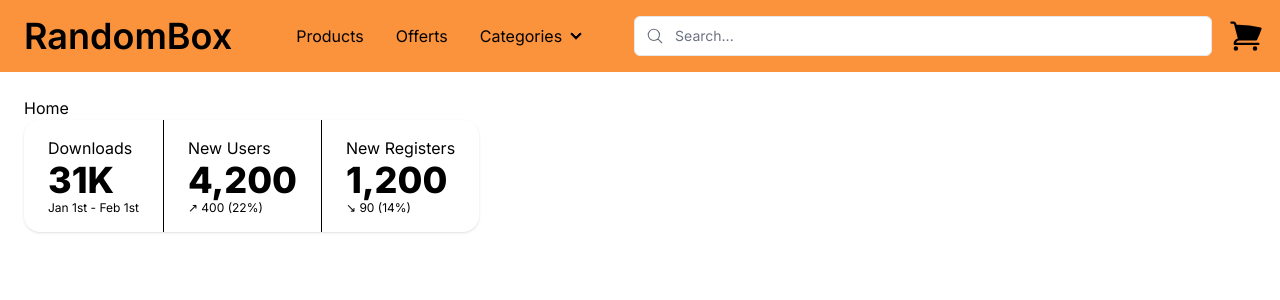
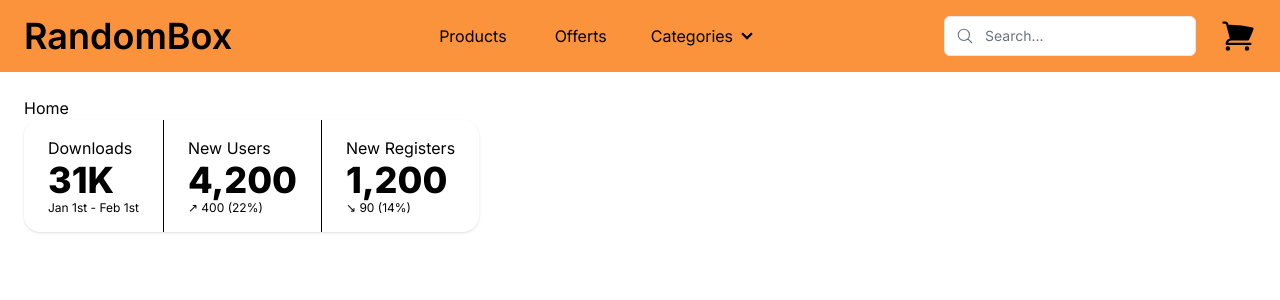
Before and after one commit to JuanOcaranza/Feuilles-Ocaranza-proyecto-nextjs, a Next.js app: page / in a window 1280 px wide. Shown: the top 300 px of the page. Built offline with nearby package versions, Linux system fonts and the light colour scheme; a web font is replaced by a local one.

Commit message:
Cambios visuales de la Navbar

```diff
--- a/components/cart.tsx
+++ b/components/cart.tsx
@@ -5,7 +5,7 @@ export default function Cart(){
     return (
         <Sheet>
             <SheetTrigger>
-                <ShoppingCartIcon className="w-6 lg:w-9" />
+                <ShoppingCartIcon className="w-6 lg:w-9 mr-2 ml-2" />
             </SheetTrigger>
             <SheetContent />
         </Sheet>
--- a/components/navbar/nav-links.tsx
+++ b/components/navbar/nav-links.tsx
@@ -18,7 +18,7 @@ export default function NavLinks() {
                     key={link.name}
                     href={link.href}
                     className={clsx(
-                        "text-base  items-center justify-center rounded-md p-2 ml-2 mr-2 hover:bg-orange-500 transition-all",
+                        "text-base items-center justify-center rounded-md p-2 pr-3 pl-3 ml-2 mr-2 hover:bg-orange-500 transition-all",
                         {"bg-orange-500 font-semibold" : pathname === link.href}
                     )}
                 >
--- a/components/navbar/navbar.tsx
+++ b/components/navbar/navbar.tsx
@@ -1,30 +1,34 @@
-import NavLinks from "@/components/navbar/nav-links"
-import HomeLink from "@/components/navbar/home-link"
-import Search from "@/components/search"
-import Cart from "@/components/cart"
-import Categories from "@/components/navbar/categories"
+import NavLinks from "@/components/navbar/nav-links";
+import HomeLink from "@/components/navbar/home-link";
+import Search from "@/components/search";
+import Cart from "@/components/cart";
+import Categories from "@/components/navbar/categories";
 
 export default function NavBar() {
     return (
-        <div className="navbar bg-orange-400 sm:gap-x-4 sm:px-4">
-            <HomeLink />
+        <div className="navbar bg-orange-400 sm:gap-x-4 sm:px-4 flex justify-between items-center">
+            <div className="flex items-center">
                 <div className="dropdown">
                     <div tabIndex={0} role="button" className="btn btn-ghost lg:hidden">
-                    <svg xmlns="http://www.w3.org/2000/svg" className="h-5 w-5" fill="none" viewBox="0 0 24 24" stroke="currentColor"><path strokeLinecap="round" strokeLinejoin="round" strokeWidth="2" d="M4 6h16M4 12h8m-8 6h16" /></svg>
+                        <svg xmlns="http://www.w3.org/2000/svg" className="h-5 w-5" fill="none" viewBox="0 0 24 24" stroke="currentColor">
+                            <path strokeLinecap="round" strokeLinejoin="round" strokeWidth="2" d="M4 6h16M4 12h8m-8 6h16" />
+                        </svg>
                     </div>
                     <ul tabIndex={0} className="menu menu-sm dropdown-content mt-3 z-[1] p-2 shadow-xl rounded-box w-52 bg-white">
                         <NavLinks />
                         <Categories />
                     </ul>
                 </div>
-            <ul className="menu menu-horizontal hidden lg:flex ">
+                <HomeLink />
+            </div>
+            <ul className="menu menu-horizontal hidden lg:flex flex-1 justify-center space-x-4">
                 <NavLinks />
-                <Categories className="bg-orange-300"/>
+                <Categories className="bg-orange-300" />
             </ul>
-            <div className="flex-grow">
-                <Search placeholder="Search..."/>
+            <div className="flex space-x-4">
+                <Search placeholder="Search..." />
                 <Cart />
             </div>
         </div>
-    )
+    );
 }
--- a/components/search.tsx
+++ b/components/search.tsx
@@ -21,7 +21,7 @@ export default function Search({ placeholder }: { placeholder: string }) {
   }, 300);
 
   return (
-    <div className="relative flex flex-grow ml-4 mr-4">
+    <div className="relative flex flex-grow">
       <input
         className="peer block w-full rounded-md border border-gray-200 py-[9px] pl-10 text-sm outline-2 placeholder:text-gray-500"
         placeholder={placeholder}
```
Lines whose indentation alone changed are shown as unchanged.
